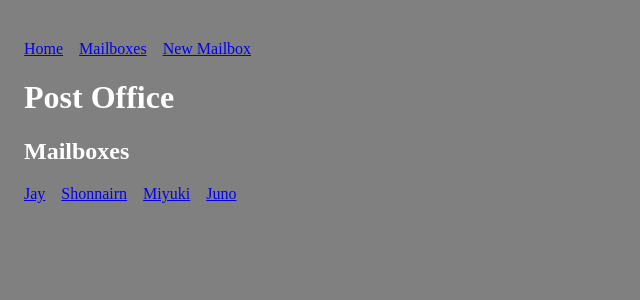
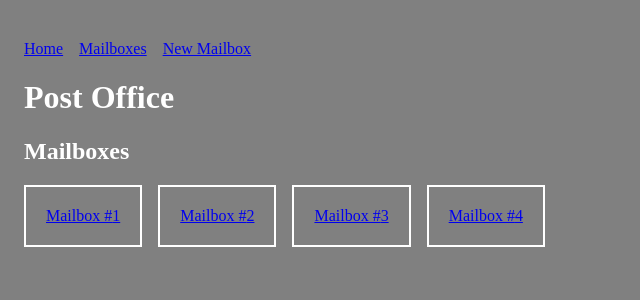
Before and after one commit to PedroCr05/React-Router-DOM-HWRK, a React (Vite) app: page /mailboxes in a window 1280 px wide. Shown: the top 300 px of the page, without its empty margins (0-640 px from the left). Built offline with nearby package versions, Linux system fonts and the light colour scheme.

Commit message:
Fixed the css issue also with the part when hitting a route in the mailbox id for when certain mailboxes don't exist. It tells the user that this mailbox does not exist

```diff
--- a/src/components/MailboxDetails.jsx
+++ b/src/components/MailboxDetails.jsx
@@ -6,6 +6,16 @@ const MailboxDetails = ({ mailboxes }) => {
   const selectedMailbox = mailboxes.find(
     (mail) => mail._id === Number(mailboxId)
   );
+
+  if (!selectedMailbox) {
+    return (
+      <>
+        <div>
+          <h1>No mail box here!</h1>
+        </div>
+      </>
+    );
+  }
 
   return (
     <article>
--- a/src/components/MailboxList.jsx
+++ b/src/components/MailboxList.jsx
@@ -1,3 +1,4 @@
+import "../index.css";
 import { Link } from "react-router-dom";
 
 const MailboxList = ({ mailboxes }) => {
@@ -6,9 +7,9 @@ const MailboxList = ({ mailboxes }) => {
       <h2>Mailboxes</h2>
       <ul>
         {mailboxes.map((currentMailbox) => (
-          <li key={currentMailbox.boxHolder}>
+          <li className="mail-box" key={currentMailbox.boxHolder}>
             <Link to={`/mailboxes/${currentMailbox._id}`}>
-              {currentMailbox.boxHolder}
+              Mailbox #{currentMailbox._id}
             </Link>
           </li>
         ))}
```
